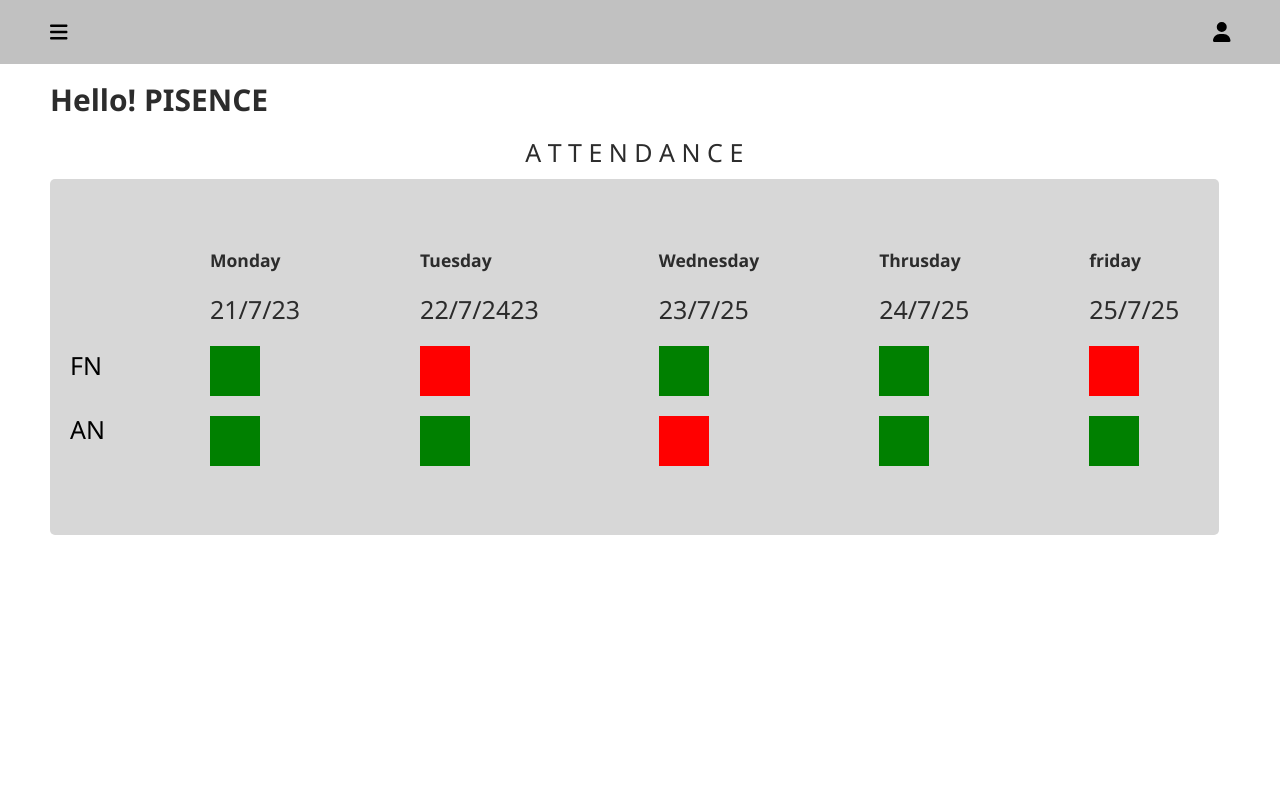
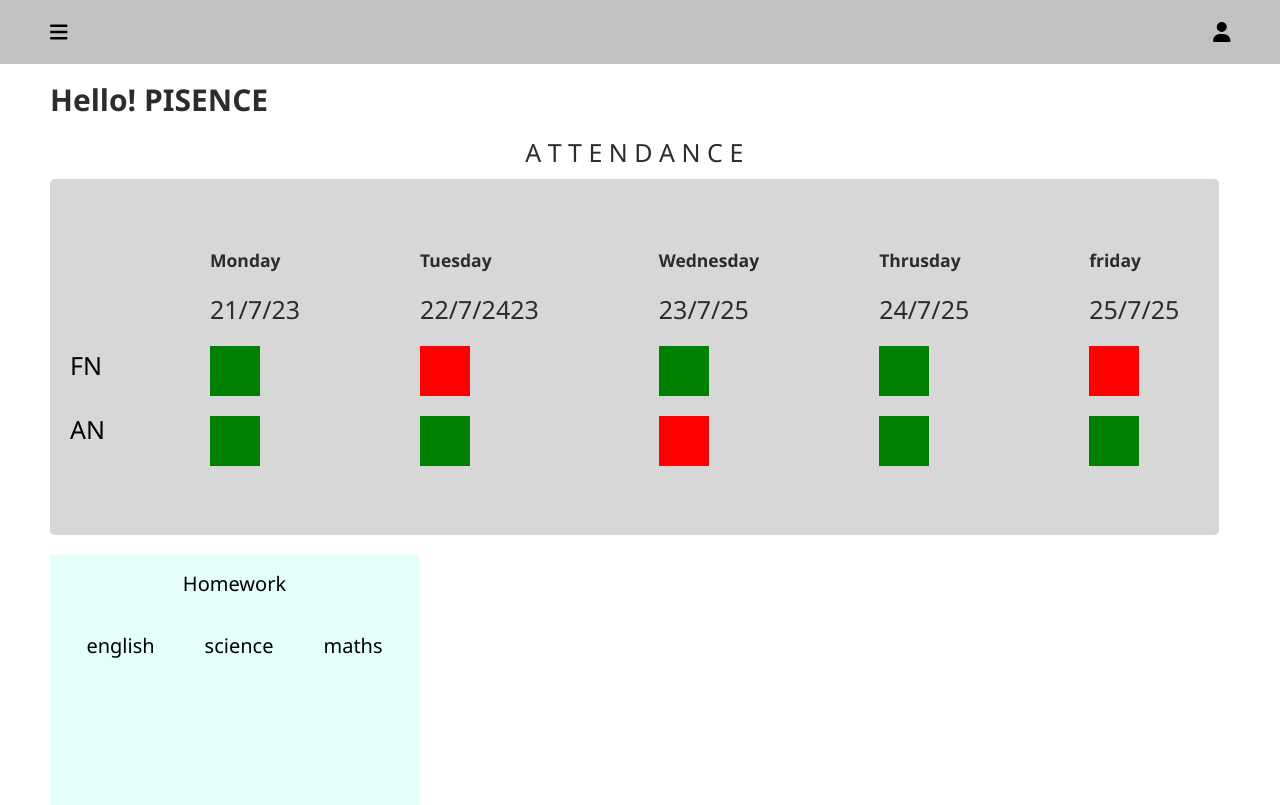
Before and after one commit to voiiddxx/PiSence-Technologies-Assignment, a React (Create React App) app: page / in a window 1280 px wide. Built offline with nearby package versions, Linux system fonts and the light colour scheme.

Commit message:
added homework section

```diff
--- /dev/null
+++ b/src/Components/Homework/Homework.css
@@ -0,0 +1,28 @@
+.homeword-main{
+    margin-top: 20px;
+    height: 250px;
+    width: 30%;
+    background-color: rgb(227, 255, 251);
+    display: flex;
+    flex-direction: column;
+    align-items: center;
+}
+
+.homeword-main p{
+    font-size: 20px;
+    color: black;
+    font-weight: 400;
+    margin-top: 15px;
+}
+
+.work{
+    display: flex;
+    gap: 50px;
+    flex-wrap: wrap;
+    padding: 20px;
+}
+
+.work p{
+font-weight: 500;
+
+}
--- /dev/null
+++ b/src/Components/Homework/Homework.jsx
@@ -0,0 +1,20 @@
+import React from 'react'
+import "./Homework.css"
+import data from "../../data (1).json"
+const Homework = () => {
+  return (
+    <div className="homeword-main">
+        <p>Homework</p>
+
+        <div className="work">
+        {
+            data.homework.map((curr)=>{
+                return <p>{curr}</p>
+            })
+        }
+        </div>
+    </div>
+  )
+}
+
+export default Homework
--- a/src/View/Landing/Landing.css
+++ b/src/View/Landing/Landing.css
@@ -6,3 +6,7 @@
     font-size: 15px;
     font-weight: 300;
 }
+
+.homework-behaviour{
+    display: flex;
+}
--- a/src/View/Landing/Landing.jsx
+++ b/src/View/Landing/Landing.jsx
@@ -2,6 +2,7 @@ import React from 'react'
 import data from "../../data (1).json"
 import "./Landing.css"
 import Attendance from '../../Components/Attendance/Attendance'
+import Homework from '../../Components/Homework/Homework'
 const Landing = () => {
 
   return (
@@ -9,6 +10,9 @@ const Landing = () => {
         <div className="landing-heading">
         <h1>Hello! {data[' NAME ']}</h1>
         <Attendance/>
+        <div className="homework-behaviour">
+            <Homework/>
+        </div>
         </div>
     </div>
   )
```
